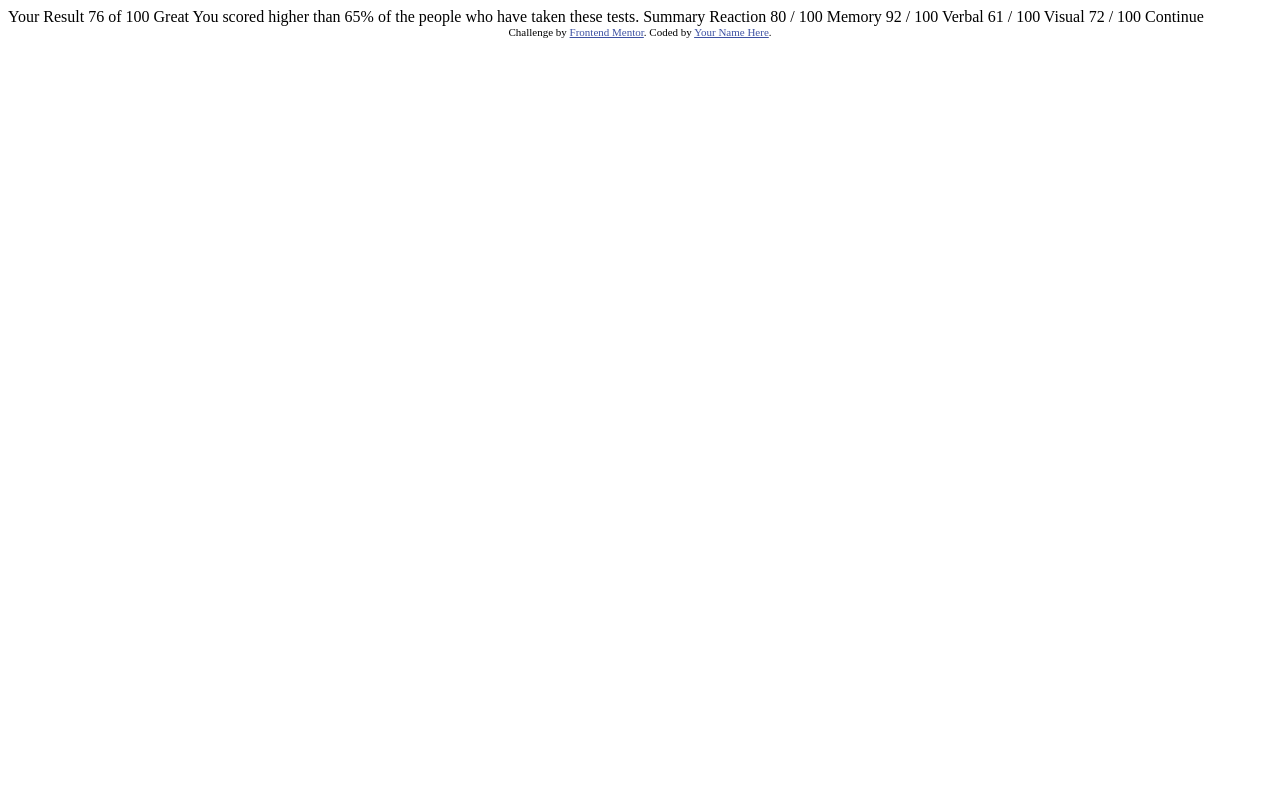
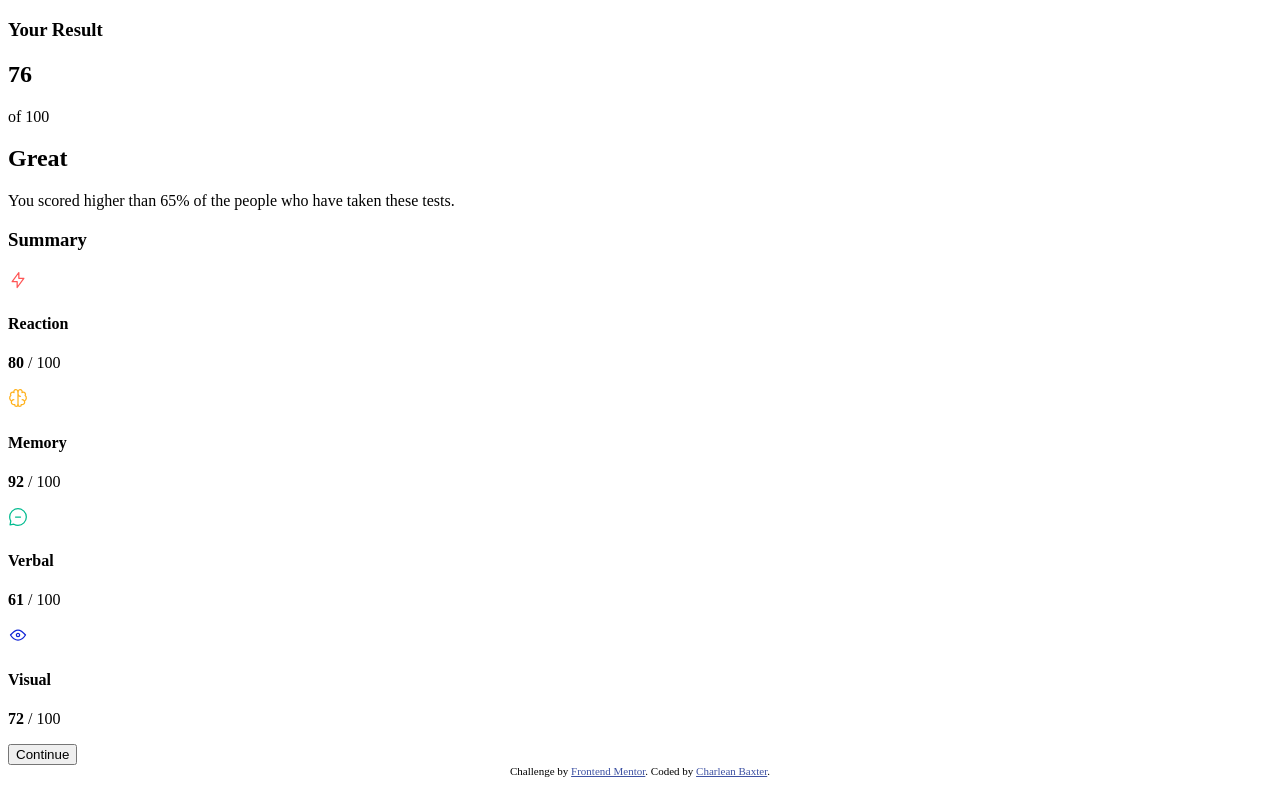
Before and after one commit to SunkissedQueen/frontend-mentor-projects, a plain HTML site: page index.html in a window 1280 px wide. Drawn offline with Linux system fonts and the light colour scheme.

Commit message:
html setup

```diff
--- a/index.html
+++ b/index.html
@@ -15,33 +15,56 @@
   </style>
 </head>
 <body>
-
-  Your Result
-  76
-  of 100
-
-  Great
-  You scored higher than 65% of the people who have taken these tests.
-
-  Summary
-
-  Reaction
-  80 / 100
-
-  Memory
-  92 / 100
-
-  Verbal
-  61 / 100
-
-  Visual
-  72 / 100
-
-  Continue
-
+  <div class="card">
+    <div class="card-container">
+      <section class="result">
+        <h3 class="title">Your Result</h3>
+        <div class="circle">
+          <h1>76</h1>
+          <p>of 100</p>
+        </div>
+        <h2>Great</h2>
+        <p class="info">You scored higher than 65% of the people who have taken these tests.</p>
+      </section>
+      <section class="summary">
+        <h3 class="title">Summary</h3>
+        <div class="rows">
+          <div class="row">
+            <div class="badge">
+              <img src="./assets/images/icon-reaction.svg" alt="icon shaped like the orange outline of a lightning bolt" />
+              <h4>Reaction</h4>
+            </div>
+            <p><b>80</b> / 100</p>
+          </div>
+          <div class="row">
+            <div class="badge">
+              <img src="./assets/images/icon-memory.svg" alt="icon shaped like the orange outline of a lightning bolt" />
+              <h4>Memory</h4>
+            </div>
+            <p><b>92</b> / 100</p>
+          </div>
+          <div class="row">
+            <div class="badge">
+              <img src="./assets/images/icon-verbal.svg" alt="icon shaped like the orange outline of a lightning bolt" />
+              <h4>Verbal</h4>
+            </div>
+            <p><b>61</b> / 100</p>
+          </div>
+          <div class="row">
+            <div class="badge">
+              <img src="./assets/images/icon-visual.svg" alt="icon shaped like the orange outline of a lightning bolt" />
+              <h4>Visual</h4>
+            </div>
+            <p><b>72 </b> / 100</p>
+          </div>
+        </div>
+        <button class="btn">Continue</button>
+      </section>
+    </div>
+  </div>
   <div class="attribution">
     Challenge by <a href="https://www.frontendmentor.io?ref=challenge" target="_blank">Frontend Mentor</a>.
-    Coded by <a href="#">Your Name Here</a>.
+    Coded by <a href="#">Charlean Baxter</a>.
   </div>
 </body>
 </html>
```
Also changed, not shown: 1 other file.
